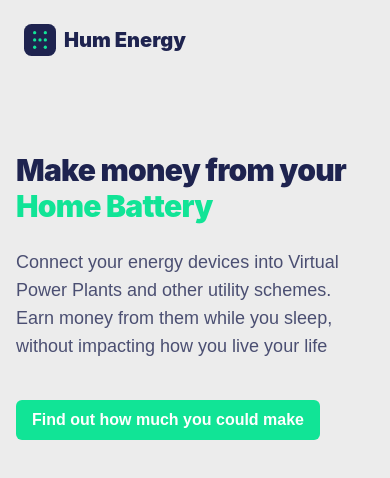
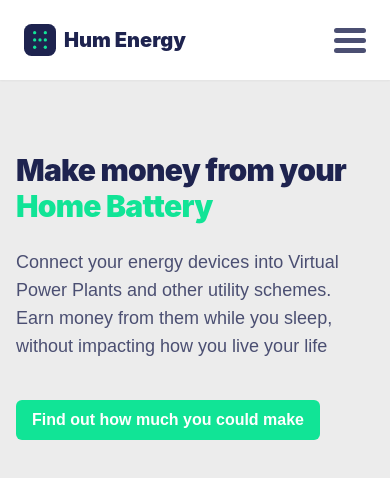
Before and after one commit to JamesDLamming/humenergy-web, a Next.js app: page /earn in a window 390 px wide. Shown: the top 478 px of the page. Built offline with nearby package versions, Linux system fonts and the light colour scheme; a web font is replaced by a local one.

Commit message:
mobile menu fix

```diff
--- a/components/Nav.js
+++ b/components/Nav.js
@@ -1,15 +1,24 @@
-import React from 'react';
+import React, { useState } from 'react';
 import Link from 'next/link';
 import DefaultButton from './DefaultButton';
 
 const navLinks = [{ href: '/earn', label: 'Earn' }];
 
 const Nav = () => {
+  const [menuOpen, setMenuOpen] = useState(false);
+  const toggleMenu = () => {
+    setMenuOpen(!menuOpen);
+    console.log(menuOpen); // creates a function that toggles menuOPen to be the opposite value
+  };
   return (
-    <div className="relative isolate z-10">
+    <div className="relative isolate z-50 shadow-sm bg-white">
       <div className="px-6 py-6 lg:px-8  relative">
         <nav className="flex items-center justify-between" aria-label="Global">
-          <a href="/" className="flex flex-wrap items-center lg:flex-1 gap-x-2">
+          <a
+            href="/"
+            id="hum-logo"
+            className="flex flex-wrap items-center lg:flex-1 gap-x-2"
+          >
             <img
               className="w-auto h-8"
               src="/HumEnergyLogoSquare.svg"
@@ -19,9 +28,21 @@ const Nav = () => {
               Hum Energy
             </h1>
           </a>
-          <div className="flex items-center space-x-2 lg:hidden"></div>
 
-          <div className="hidden lg:flex lg:flex-1 lg:justify-end lg:items-center lg:space-x-4"></div>
+          <div id="hamburger" className="lg:hidden">
+            <button
+              onClick={toggleMenu}
+              className={`align-middle w-[32px] h-[25px] ${
+                menuOpen && 'change'
+              }`}
+            >
+              <div className="bar bar1 bg-mainSecondary rounded w-full h-[5px] block mb-[5px]"></div>
+              <div className="bar bar2 bg-mainSecondary rounded w-full h-[5px] block my-[5px]"></div>
+              <div className="bar bar3 bg-mainSecondary rounded w-full h-[5px] block mt-[5px]"></div>
+            </button>
+          </div>
+          {/* Mobile Menu */}
+
           <div className="hidden items-center lg:flex lg:gap-x-12">
             <Link href="/earn" className="font-bold font-inter text-main">
               Earn
@@ -31,11 +52,55 @@ const Nav = () => {
             </Link>
             <DefaultButton>Login</DefaultButton>
           </div>
-          <div></div>
         </nav>
 
         <div className="fixed h-0 p-0 overflow-hidden whitespace-nowrap border-0 hidden"></div>
       </div>
+      {menuOpen && (
+        <div className="fixed shadow-sm w-full items-center flex-1 justify-center text-center space-y-2 right-0 z-50 bg-white pt-2 pb-6 px-6 lg:hidden">
+          {/* Mobile Links */}
+          <Link
+            href="/earn"
+            className="block font-bold font-inter text-main w-full"
+          >
+            Earn
+          </Link>
+          <Link
+            href="/"
+            className="block font-bold font-inter text-main w-full"
+          >
+            About
+          </Link>
+          <DefaultButton>Login</DefaultButton>
+        </div>
+      )}
+      <style jsx>
+        {`
+          .bar {
+            transition: 0.3s ease;
+          }
+
+          .change-bg {
+            width: 550px;
+            height: 540px;
+            transform: translate(-60%, -30%);
+          }
+          .change .bar {
+          }
+          .change .bar1 {
+            transform: translateY(10px) rotateZ(-45deg);
+          }
+          .change .bar3 {
+            transform: translateY(-10px) rotate(45deg);
+          }
+          .change .bar2 {
+            opacity: 0;
+          }
+          .change {
+            display: block;
+          }
+        `}
+      </style>
     </div>
   );
 };
--- a/pages/index.js
+++ b/pages/index.js
@@ -8,7 +8,7 @@ export default function Home() {
     <>
       <SEO title="Hum Energy" />
 
-      <div className="bg-white overflow-hidden">
+      <div className="bg-bgMain min-h-screen overflow-hidden">
         <Nav></Nav>
         <Hero></Hero>
       </div>
```
